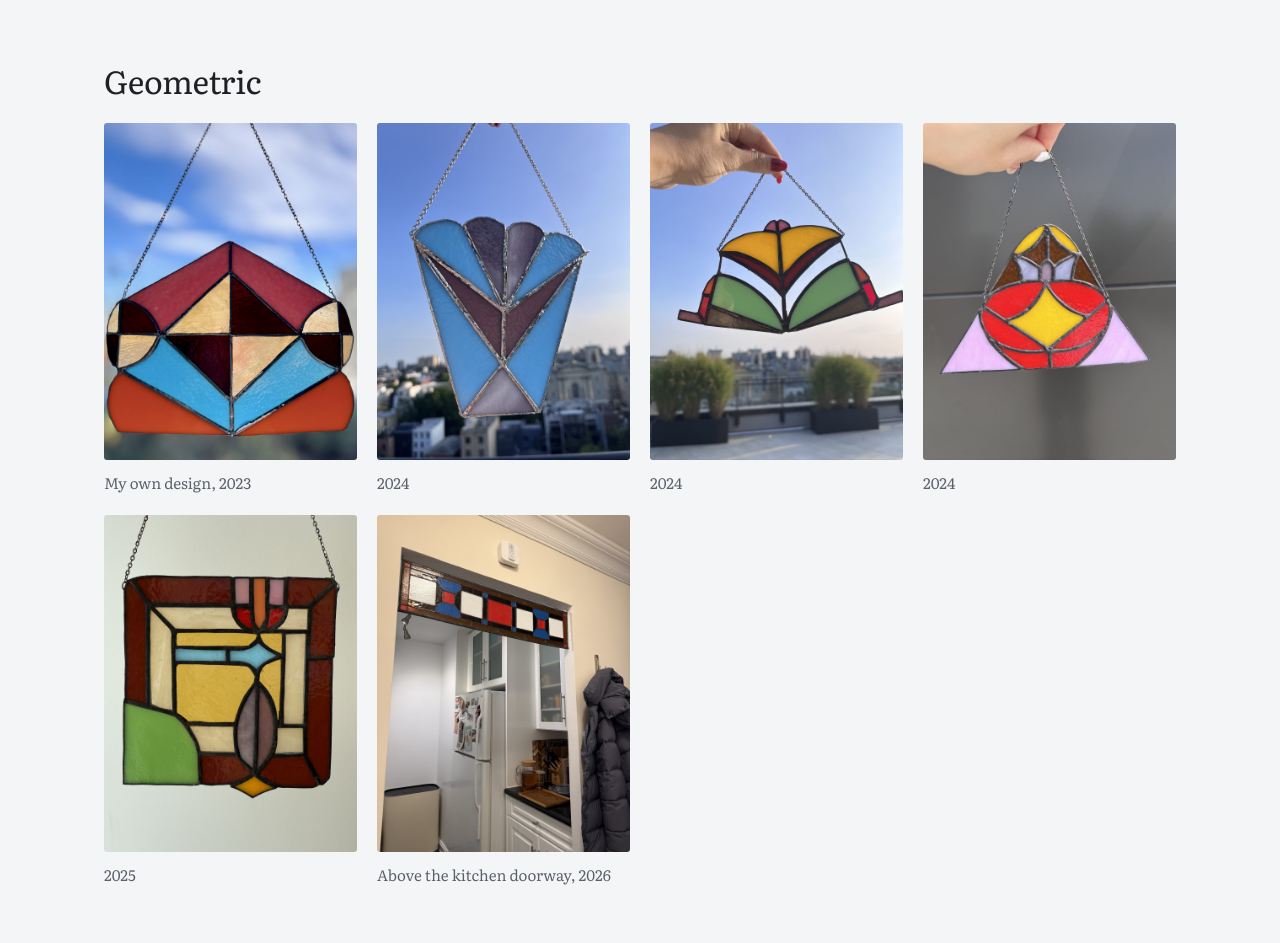
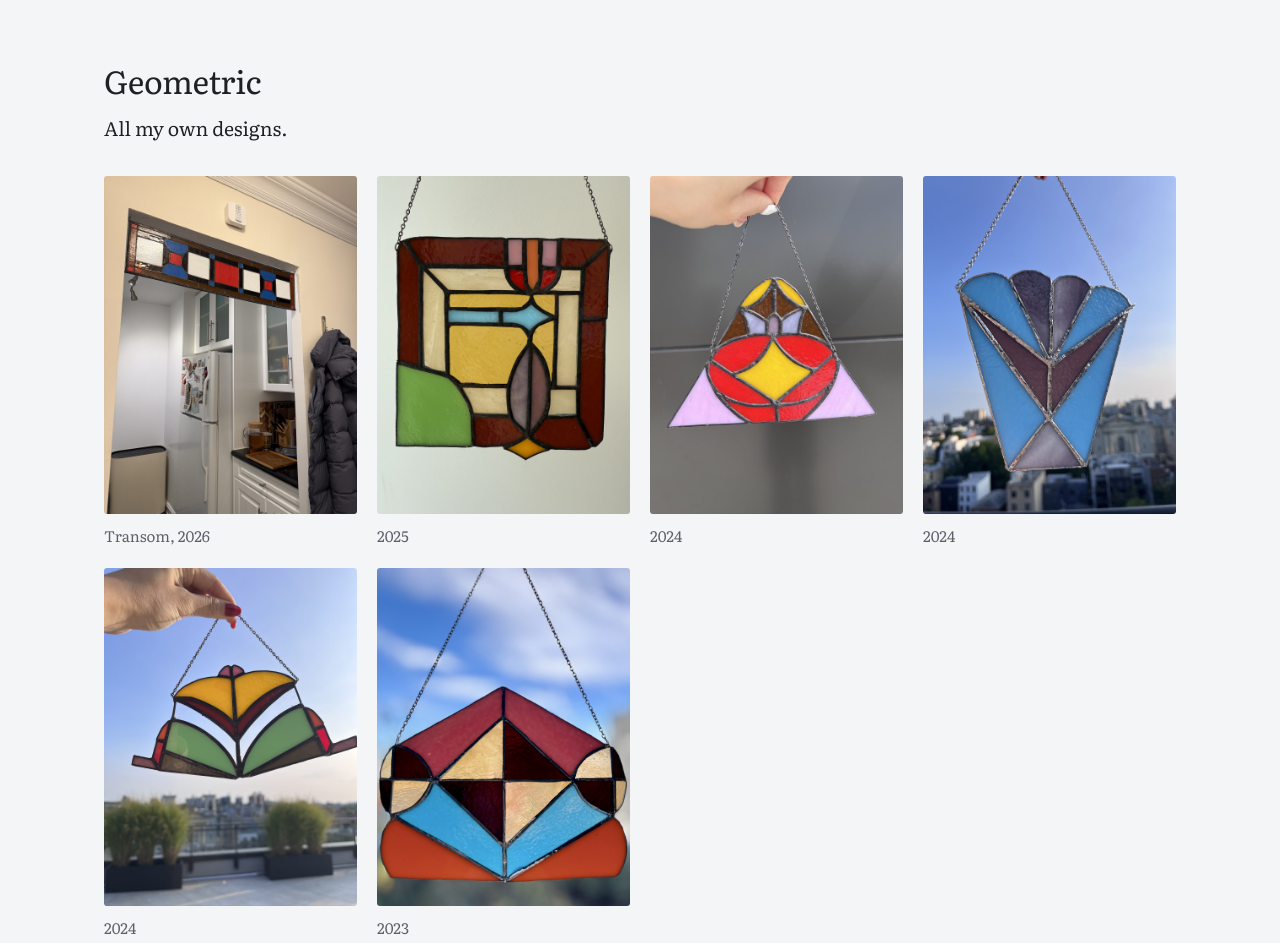
Before and after one commit to vivianjanginsun/vivianjanginsun.github.io, a plain HTML site: page projects/stained-glass.html in a window 1280 px wide. Shown: the part 856-1799 px from the top of the page. Drawn offline with Linux system fonts and the light colour scheme; a web font is replaced by a local one.

Commit message:
Stained glass: geometric pieces newest first, transom label
Co-Authored-By: Claude Opus 5.5 <noreply@anthropic.com>
Claude-Session: https://claude.ai/code/session_01KejyTMUFv3C1Ncw7AGnn1u

```diff
--- a/projects/stained-glass.html
+++ b/projects/stained-glass.html
@@ -33,7 +33,8 @@
 <p>Pieces based on hwatu (화투), the Korean flower cards.</p>
 <div class="gallery"><figure><img src="../images/stainedglass/hwatu-iris.jpg" alt="Hwatu card with blue irises over a yellow plank bridge" loading="lazy"><figcaption>난초 (Orchid), 2026</figcaption></figure><figure><img src="../images/stainedglass/hwatu-peony.jpg" alt="Hwatu card with two red peonies" loading="lazy"><figcaption>모란 (Peony), 2024</figcaption></figure><figure><img src="../images/stainedglass/hwatu-moon.jpg" alt="Hwatu card with a white full moon over a black hill, marked 光" loading="lazy"><figcaption>공산 (Empty Mountain), 2023</figcaption></figure><figure><img src="../images/stainedglass/hwatu-ribbon.jpg" alt="Hwatu card with a red ribbon" loading="lazy"><figcaption>비 (Rain), 2025</figcaption></figure></div>
 <h2>Geometric</h2>
-<div class="gallery"><figure><img src="../images/stainedglass/check.jpg" alt="Geometric piece in red, blue and amber" loading="lazy"><figcaption>My own design, 2023</figcaption></figure><figure><img src="../images/stainedglass/deco-fan.jpg" alt="Fan shape in blue and purple glass" loading="lazy"><figcaption>2024</figcaption></figure><figure><img src="../images/stainedglass/deco-wings.jpg" alt="Wing shape in yellow and green glass" loading="lazy"><figcaption>2024</figcaption></figure><figure><img src="../images/stainedglass/deco-triangle.jpg" alt="Triangle with a red and yellow medallion" loading="lazy"><figcaption>2024</figcaption></figure><figure><img src="../images/stainedglass/geometric-square.jpg" alt="Square panel in amber, cream and green" loading="lazy"><figcaption>2025</figcaption></figure><figure><img src="../images/stainedglass/kitchen-transom.jpg" alt="A long strip of red, blue and white glass above a kitchen doorway" loading="lazy"><figcaption>Above the kitchen doorway, 2026</figcaption></figure></div>
+<p>All my own designs.</p>
+<div class="gallery"><figure><img src="../images/stainedglass/kitchen-transom.jpg" alt="A long strip of red, blue and white glass above a kitchen doorway" loading="lazy"><figcaption>Transom, 2026</figcaption></figure><figure><img src="../images/stainedglass/geometric-square.jpg" alt="Square panel in amber, cream and green" loading="lazy"><figcaption>2025</figcaption></figure><figure><img src="../images/stainedglass/deco-triangle.jpg" alt="Triangle with a red and yellow medallion" loading="lazy"><figcaption>2024</figcaption></figure><figure><img src="../images/stainedglass/deco-fan.jpg" alt="Fan shape in blue and purple glass" loading="lazy"><figcaption>2024</figcaption></figure><figure><img src="../images/stainedglass/deco-wings.jpg" alt="Wing shape in yellow and green glass" loading="lazy"><figcaption>2024</figcaption></figure><figure><img src="../images/stainedglass/check.jpg" alt="Geometric piece in red, blue and amber" loading="lazy"><figcaption>2023</figcaption></figure></div>
 <h2>Flowers</h2>
 <div class="gallery"><figure><img src="../images/stainedglass/flower-panel-2.jpg" alt="Square panel of colorful flowers in a black frame, held up against the city" loading="lazy"><figcaption>2026</figcaption></figure></div>
 <h2>Characters</h2>
```
